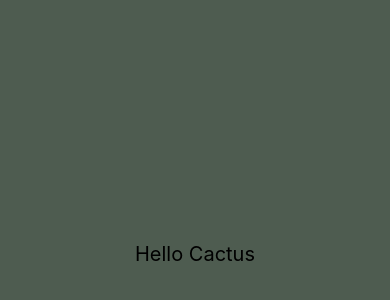
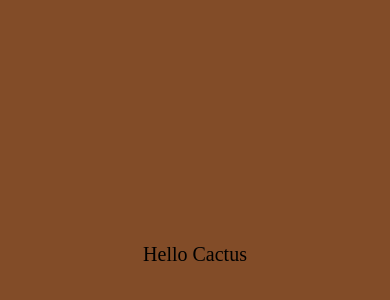
Before and after one commit to hijakd/Bookworm, a React Native app: screen / in a window 390 px wide. Shown: the part 168-468 px from the top of the page. Built offline with nearby package versions, Linux system fonts and the light colour scheme.

Commit message:
check OS set font if Android else default for iOS

```diff
--- a/App.js
+++ b/App.js
@@ -17,7 +17,7 @@ const styles = StyleSheet.create({
   container: {
     flex: 1,
     // using a defined colour palette "AppColor.js" in ./app/configs
-    backgroundColor: AppColors.primaryColor,
+    backgroundColor: AppColors.secondaryColor,
     alignItems: 'center',
     justifyContent: 'center',
   },
--- a/app/components/AppText.js
+++ b/app/components/AppText.js
@@ -1,5 +1,5 @@
 import React from 'react';
-import { Text, StyleSheet } from 'react-native';
+import { Text, StyleSheet, Platform } from 'react-native';
 
 function AppText({children}) {
     return (
@@ -10,6 +10,7 @@ function AppText({children}) {
 const styles = StyleSheet.create({
     text:{
         fontSize:20,
+        fontFamily: Platform.OS === 'android' ? 'Roboto' : 'Avenir-Roman',
     }
 })
 
```
